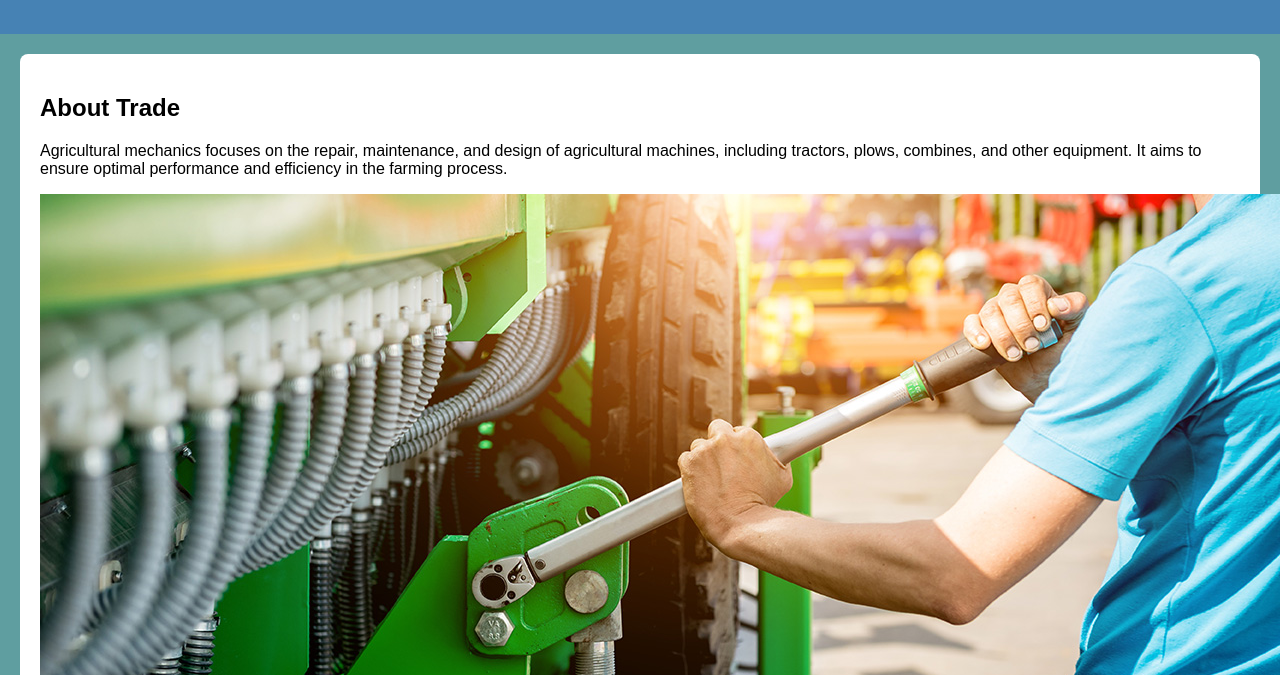
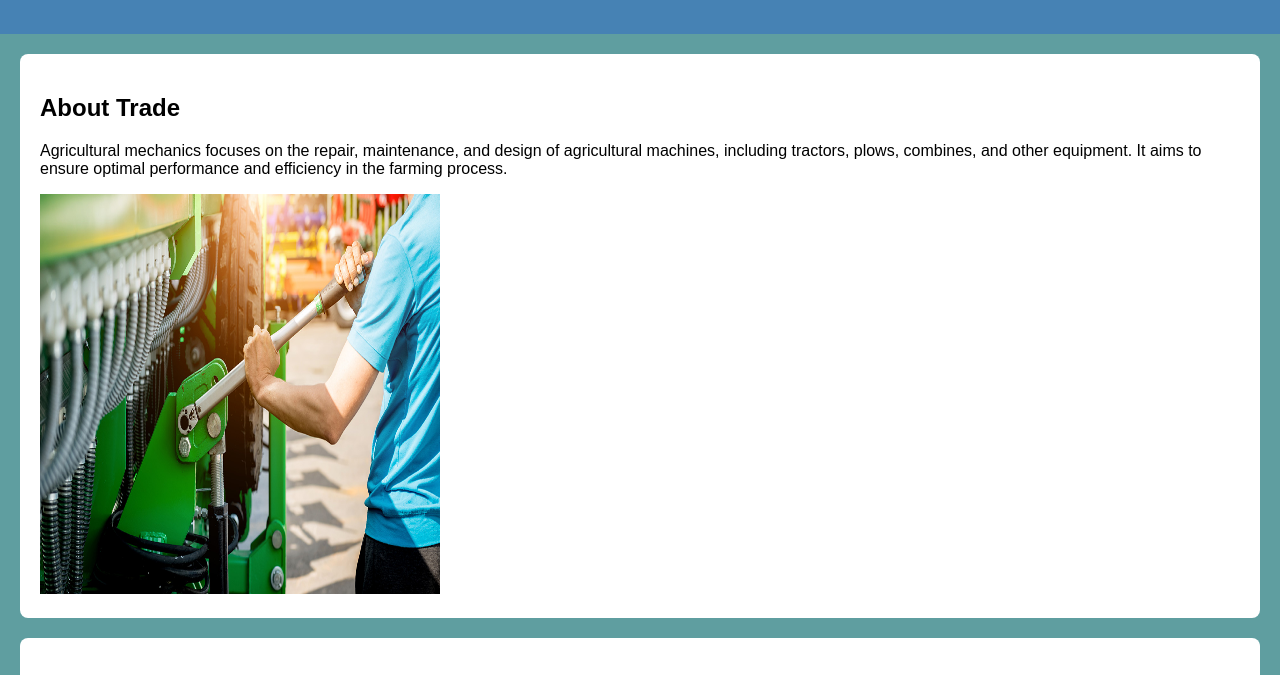
Before and after one commit to NayarithA/NayarithA.github.io, a plain HTML site: page index.html in a window 1280 px wide. Shown: the part 120-795 px from the top of the page. Drawn offline with Linux system fonts and the light colour scheme.

Commit message:
Add files via upload

```diff
--- a/index.html
+++ b/index.html
@@ -73,7 +73,7 @@
 
     <h2>About Trade</h2>
     <p>Agricultural mechanics focuses on the repair, maintenance, and design of agricultural machines, including tractors, plows, combines, and other equipment. It aims to ensure optimal performance and efficiency in the farming process.</p>
-    <img src="Ag.jpg" height="688" width="1255"/></section>
+    <img src="Ag.jpg" height="400" width="400"/></section>
 
 <section id="projects">
     <h2>Projects and Achievements</h2>
```
